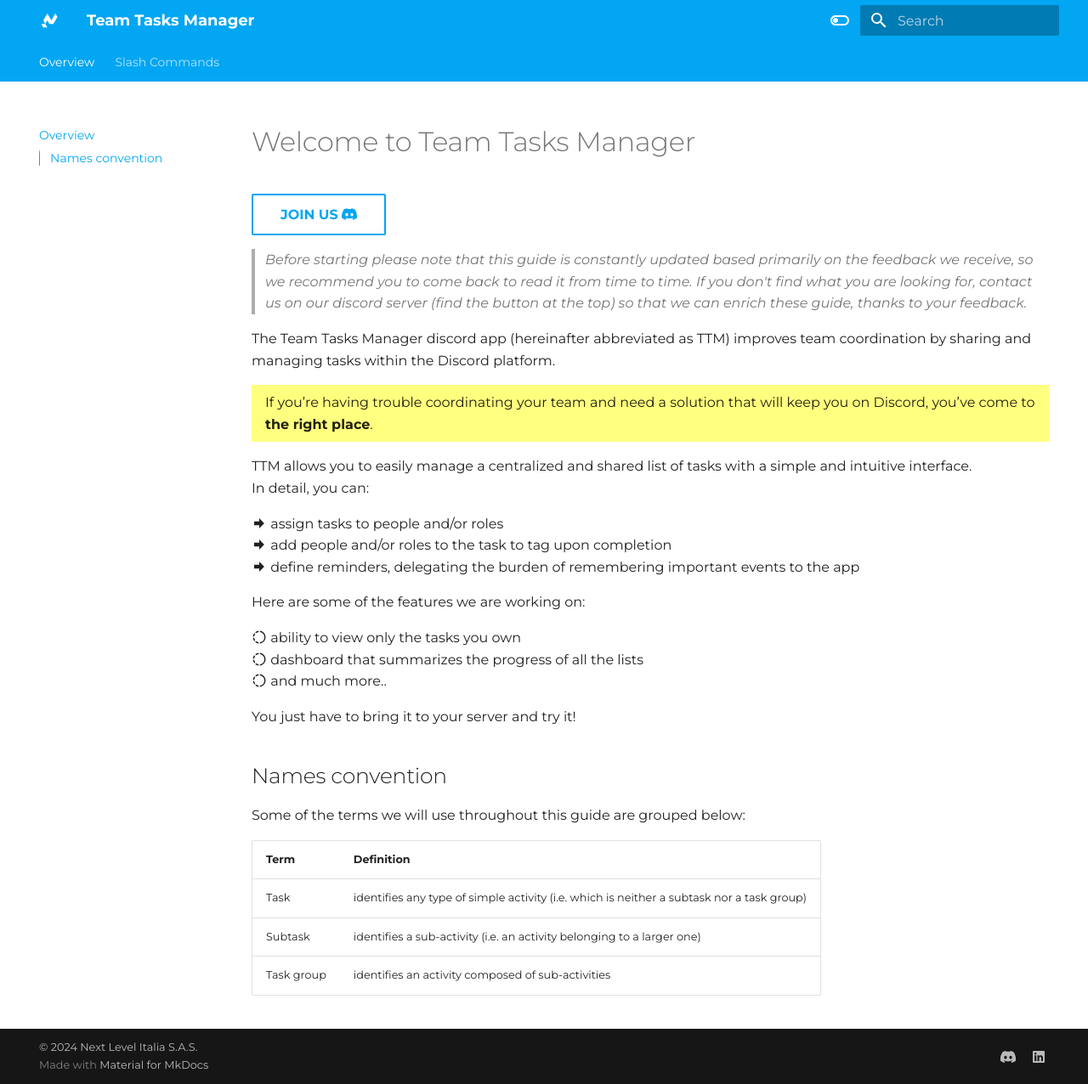
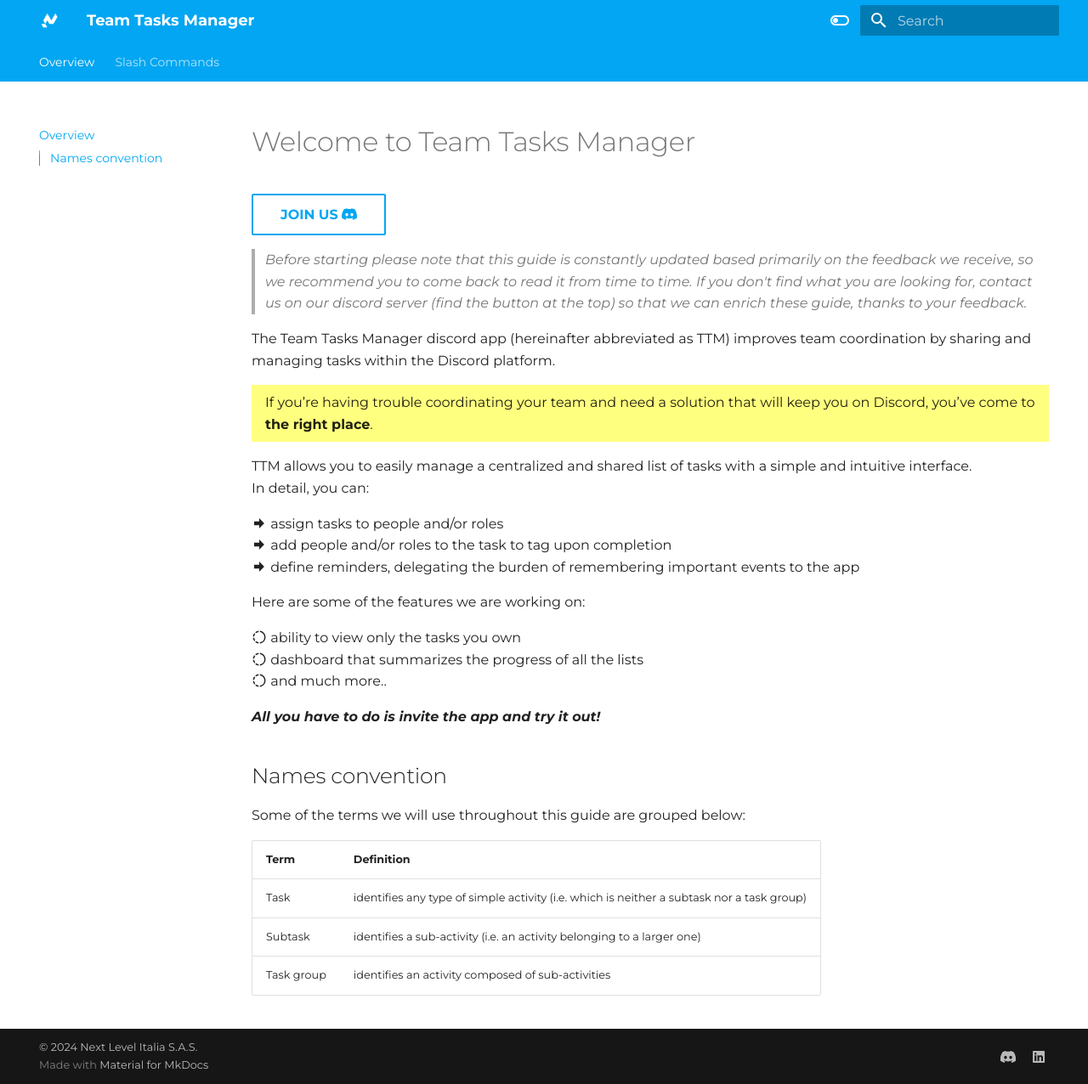
Before and after one commit to Next-Level-Italia/Team-tasks-manager, an MkDocs documentation site: the page built from docs/index.md, in a window 1280 px wide and 1276 px high. Shown: the whole window at 85% size. Built offline with MkDocs 1.6.1 and Material for MkDocs 9.7.7, drawn with Linux system fonts in a browser that asks for light colours.

Commit message:
$aggiornamento documentazione

```diff
--- a/docs/overview.md
+++ b/docs/index.md
@@ -30,7 +30,7 @@
 :material-progress-helper: dashboard that summarizes the progress of all the lists
 :material-progress-helper: and much more..
 
-You just have to bring it to your server and try it!
+***All you have to do is invite the app and try it out!***
 
 ## Names convention
 
```
